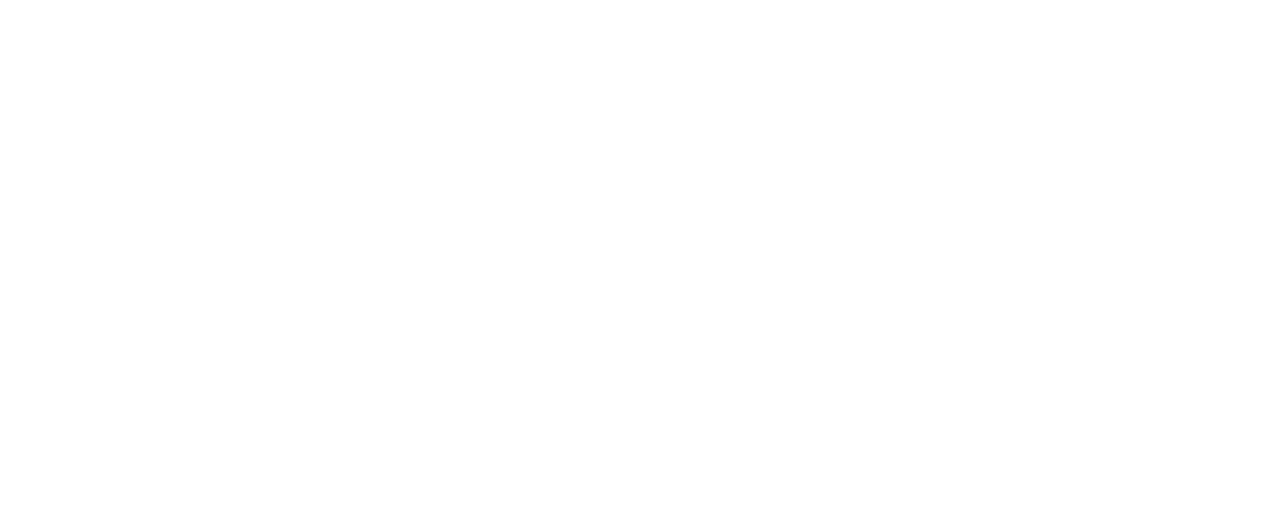
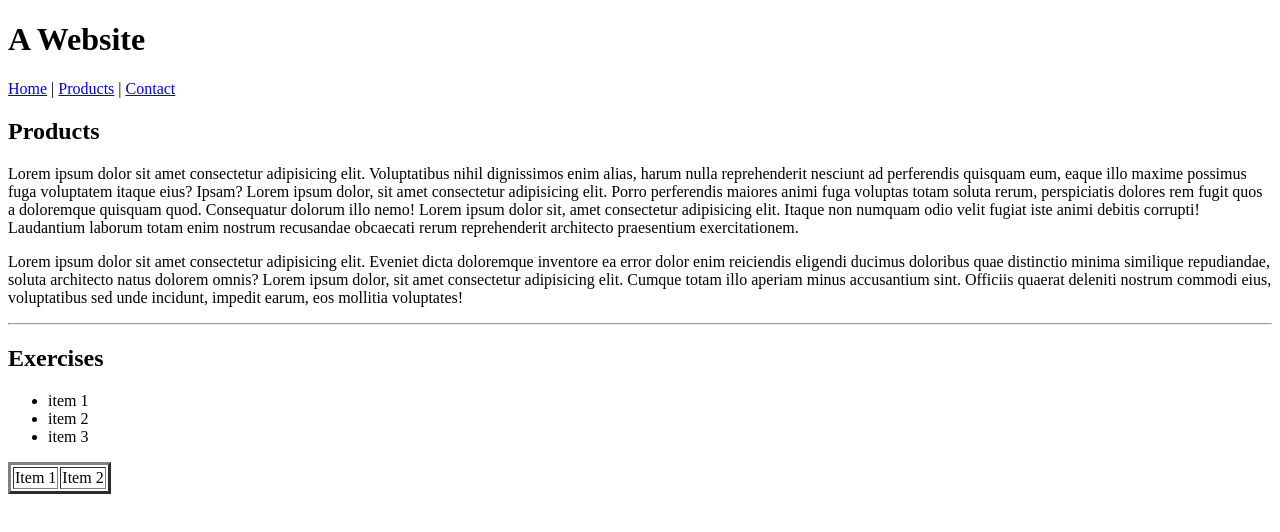
Before and after one commit to HarllonCS/generic-website, a plain HTML site: page products.html in a window 1280 px wide. Drawn offline with Linux system fonts and the light colour scheme.

```diff
--- a/products.html
+++ b/products.html
@@ -8,6 +8,33 @@
     <title>A Website | Products</title>
 </head>
 <body>
+    <h1>A Website</h1>
 
+    <a href="./index.html">Home</a> |
+    <a href="./products.html">Products</a> |
+    <a href="./contact.html">Contact</a>
+
+    <h2>Products</h2>
+
+    <p>Lorem ipsum dolor sit amet consectetur adipisicing elit. Voluptatibus nihil dignissimos enim alias, harum nulla reprehenderit nesciunt ad perferendis quisquam eum, eaque illo maxime possimus fuga voluptatem itaque eius? Ipsam? Lorem ipsum dolor, sit amet consectetur adipisicing elit. Porro perferendis maiores animi fuga voluptas totam soluta rerum, perspiciatis dolores rem fugit quos a doloremque quisquam quod. Consequatur dolorum illo nemo! Lorem ipsum dolor sit, amet consectetur adipisicing elit. Itaque non numquam odio velit fugiat iste animi debitis corrupti! Laudantium laborum totam enim nostrum recusandae obcaecati rerum reprehenderit architecto praesentium exercitationem.</p>
+
+    <p>Lorem ipsum dolor sit amet consectetur adipisicing elit. Eveniet dicta doloremque inventore ea error dolor enim reiciendis eligendi ducimus doloribus quae distinctio minima similique repudiandae, soluta architecto natus dolorem omnis? Lorem ipsum dolor, sit amet consectetur adipisicing elit. Cumque totam illo aperiam minus accusantium sint. Officiis quaerat deleniti nostrum commodi eius, voluptatibus sed unde incidunt, impedit earum, eos mollitia voluptates!</p>
+
+    <hr>
+
+    <h2>Exercises</h2>
+
+    <ul>
+        <li>item 1</li>
+        <li>item 2</li>
+        <li>item 3</li>
+    </ul>
+
+    <table border="3">
+        <tr>
+            <td>Item 1</td>
+            <td>Item 2</td>
+        </tr>
+    </table>
 </body>
 </html>
```
